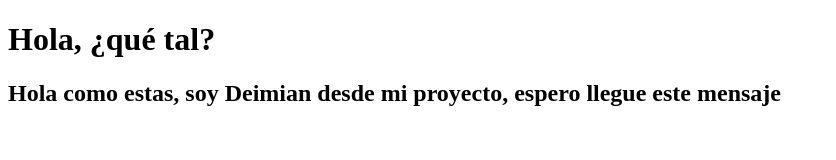
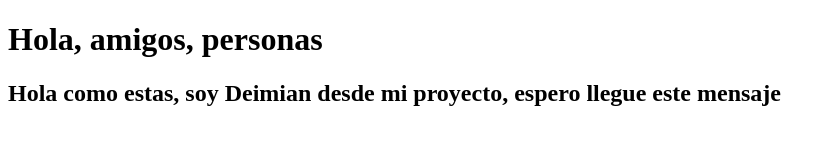
Before and after one commit to ernestomedinam/proyect-deimian, a plain HTML site: page index.html in a window 1280 px wide. Shown: the whole page, without its empty margins (0-836 px from the left). Drawn offline with Linux system fonts and the light colour scheme.

Commit message:
Cambia el h1

```diff
--- a/index.html
+++ b/index.html
@@ -7,7 +7,7 @@
     <title>Proyecto Deimian</title>
 </head>
 <body>
-    <h1>Hola, ¿qué tal?</h1>
+    <h1>Hola, amigos, personas</h1>
     <h2>Hola como estas, soy Deimian desde mi proyecto, espero llegue este mensaje</h2>
 </body>
 </html>
```
